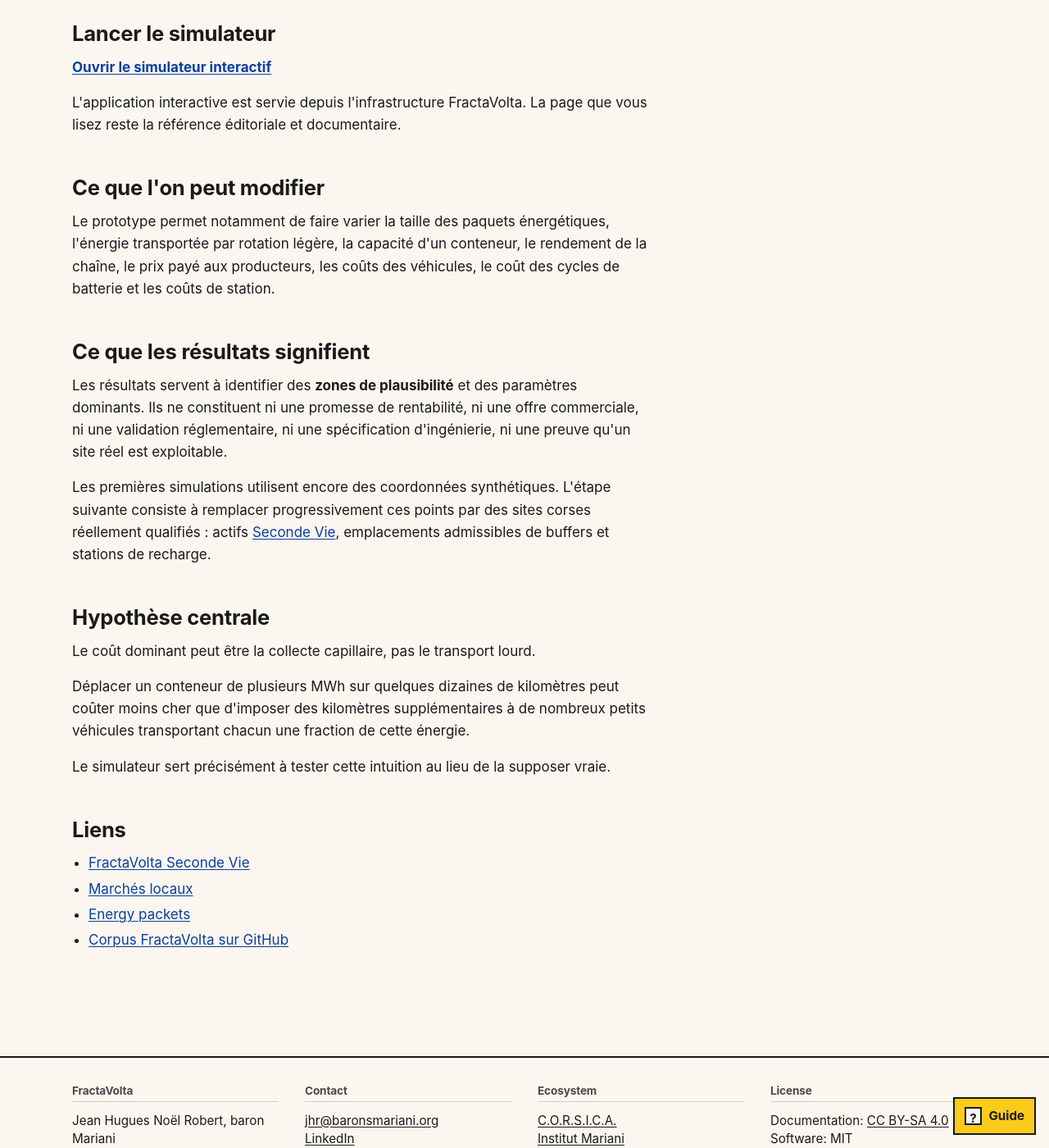
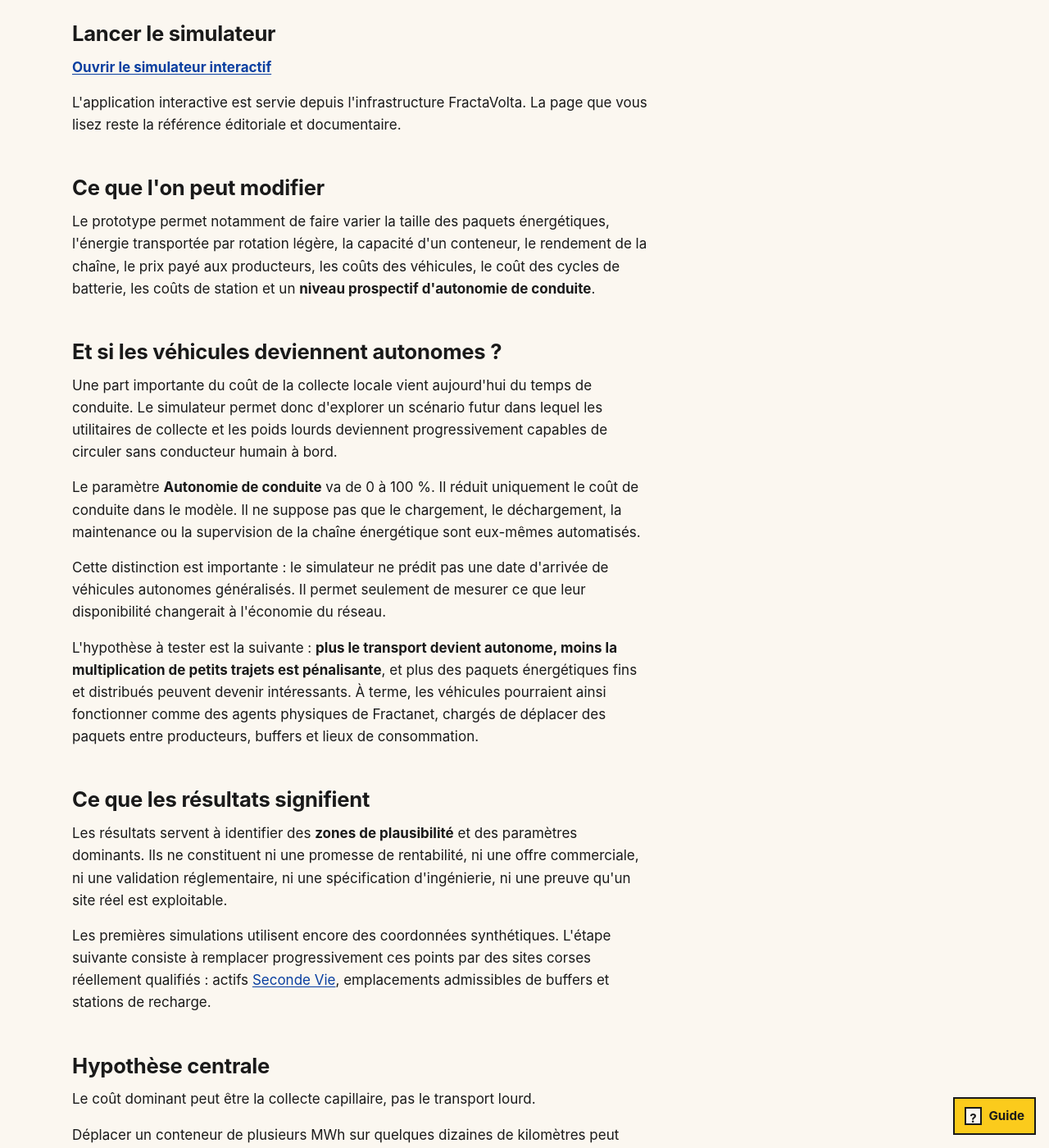
Before and after one commit to JeanHuguesRobert/FractaVolta, a Jekyll site: the page built from docs/fr/simulateur.md, in a window 1280 px wide and 1400 px high, scrolled down 665 px. Shown: the whole window at 82% size. Built offline with Jekyll 4.4.1, drawn with Linux system fonts in a browser that asks for light colours; nearby versions of some CDN libraries.

Commit message:
Explain autonomous-driving scenario on simulator page

```diff
--- a/docs/fr/simulateur.md
+++ b/docs/fr/simulateur.md
@@ -22,7 +22,17 @@ L'application interactive est servie depuis l'infrastructure FractaVolta. La pag
 
 ## Ce que l'on peut modifier
 
-Le prototype permet notamment de faire varier la taille des paquets énergétiques, l'énergie transportée par rotation légère, la capacité d'un conteneur, le rendement de la chaîne, le prix payé aux producteurs, les coûts des véhicules, le coût des cycles de batterie et les coûts de station.
+Le prototype permet notamment de faire varier la taille des paquets énergétiques, l'énergie transportée par rotation légère, la capacité d'un conteneur, le rendement de la chaîne, le prix payé aux producteurs, les coûts des véhicules, le coût des cycles de batterie, les coûts de station et un **niveau prospectif d'autonomie de conduite**.
+
+## Et si les véhicules deviennent autonomes ?
+
+Une part importante du coût de la collecte locale vient aujourd'hui du temps de conduite. Le simulateur permet donc d'explorer un scénario futur dans lequel les utilitaires de collecte et les poids lourds deviennent progressivement capables de circuler sans conducteur humain à bord.
+
+Le paramètre **Autonomie de conduite** va de 0 à 100 %. Il réduit uniquement le coût de conduite dans le modèle. Il ne suppose pas que le chargement, le déchargement, la maintenance ou la supervision de la chaîne énergétique sont eux-mêmes automatisés.
+
+Cette distinction est importante : le simulateur ne prédit pas une date d'arrivée de véhicules autonomes généralisés. Il permet seulement de mesurer ce que leur disponibilité changerait à l'économie du réseau.
+
+L'hypothèse à tester est la suivante : **plus le transport devient autonome, moins la multiplication de petits trajets est pénalisante**, et plus des paquets énergétiques fins et distribués peuvent devenir intéressants. À terme, les véhicules pourraient ainsi fonctionner comme des agents physiques de Fractanet, chargés de déplacer des paquets entre producteurs, buffers et lieux de consommation.
 
 ## Ce que les résultats signifient
 
```
